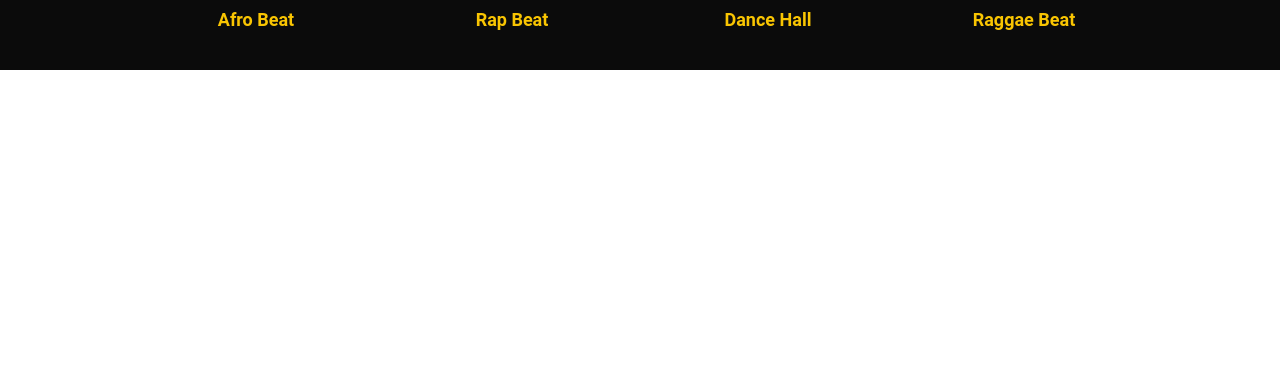
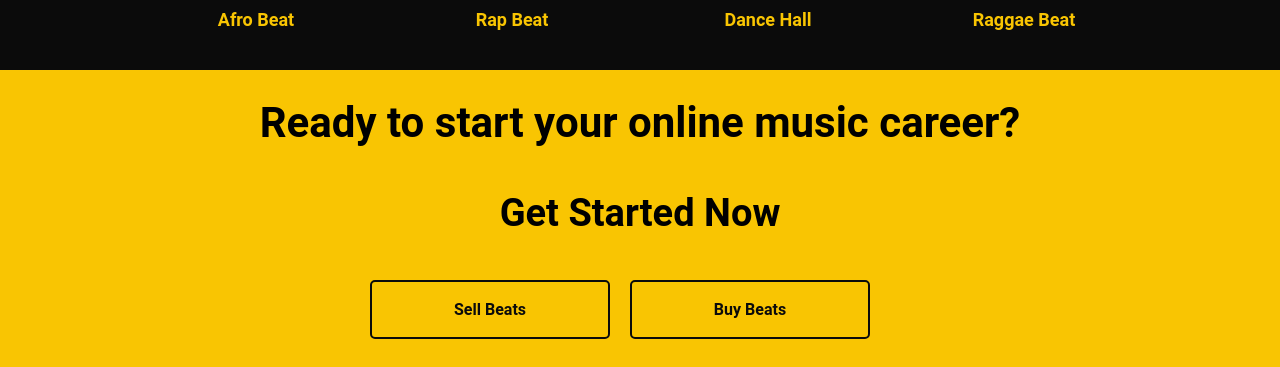
Before and after one commit to andela-tolotin/BangerBeat, a React (Create React App) app: page / in a window 1280 px wide. Shown: the part 2947-3314 px from the top of the page. Before the commit the page ends 3017 px from the top, so only its background shows below. Built offline with nearby package versions, Linux system fonts and the light colour scheme.

Commit message:
adding getting started part

```diff
--- a/src/assets/css/Home.css
+++ b/src/assets/css/Home.css
@@ -146,7 +146,7 @@
 }
 
 .beat_categories {
-  background: #111111;
+  background: #121213;
 }
 
 .type_beats {
@@ -223,6 +223,34 @@ div.large_heading {
   padding: 20px;
   font-size: 22px;
 }
+.ready_for_music_career {
+  background: var(--banger-yellow);
+  width: 100%;
+  min-height: 300px;
+  display: flex;
+  justify-content: center;
+  align-items: center;
+  flex-direction: column;
+}
+
+.ready_for_music_career .action_buttons a {
+  border: 2px solid var(--banger-black);
+  color: var(--banger-black);
+}
+
+.ready_for_music_career h1 {
+  font-size: 42px;
+  font-weight: 600;
+  -webkit-font-smoothing: auto;
+  line-height: 30px;
+}
+
+.ready_for_music_career h2 {
+  font-size: 38px;
+  font-weight: 600;
+  -webkit-font-smoothing: auto;
+  line-height: 30px;
+}
 
 .form-control {
   display: block;
--- a/src/components/HomeComponent.js
+++ b/src/components/HomeComponent.js
@@ -158,6 +158,20 @@ const Home = () => {
           )}
         />
       </div>
+      <div className="row">
+        <div className="ready_for_music_career">
+          <h1>Ready to start your online music career?</h1>
+          <h2>Get Started Now</h2>
+          <div className="action_buttons">
+            <Link to="/sell-beats" className="filled-outline-btn btn">
+              Sell Beats
+            </Link>
+            <Link to="/buy-beats" className="filled-outline-btn btn">
+              Buy Beats
+            </Link>
+          </div>
+        </div>
+      </div>
     </React.Fragment>
   );
 };
```
